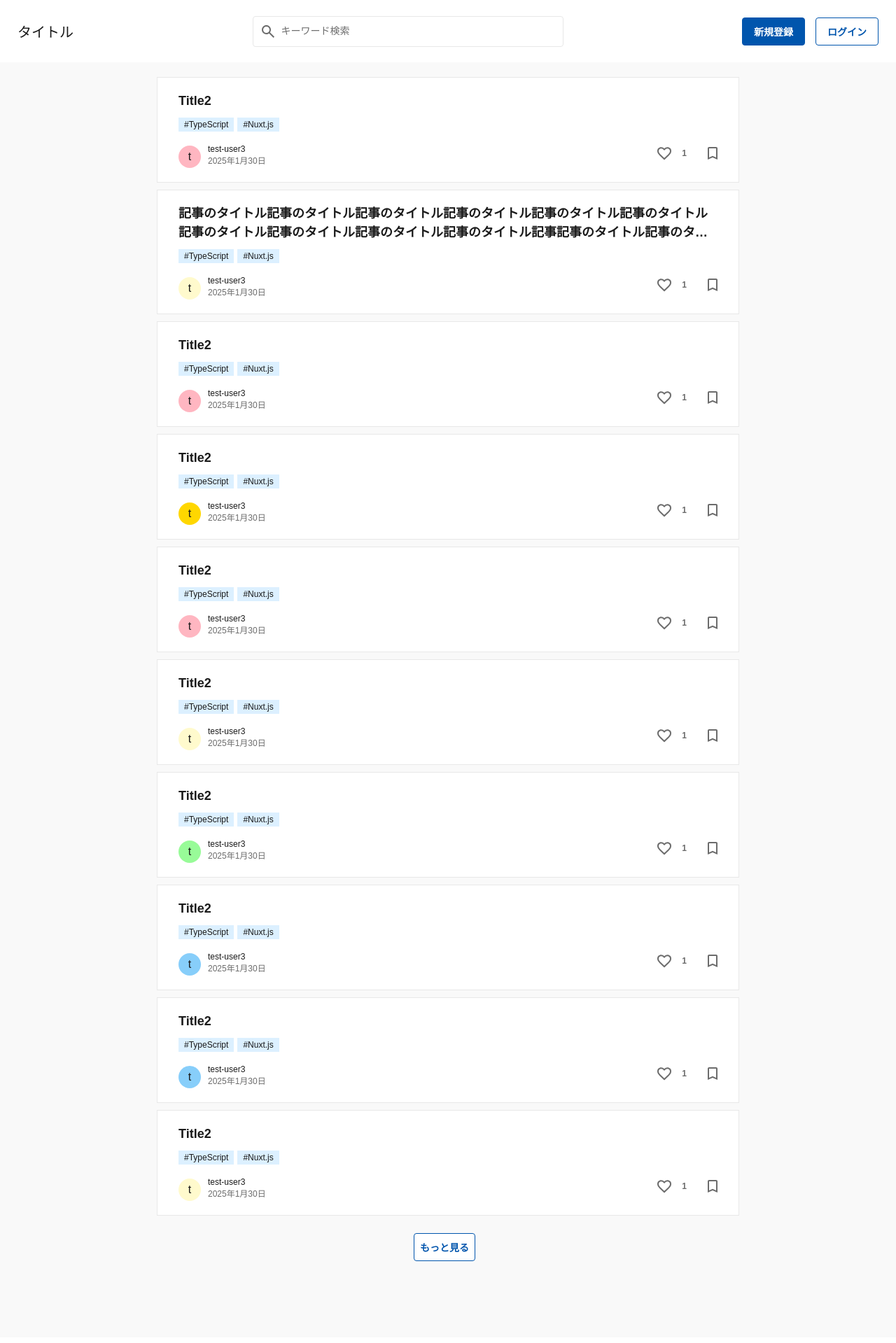
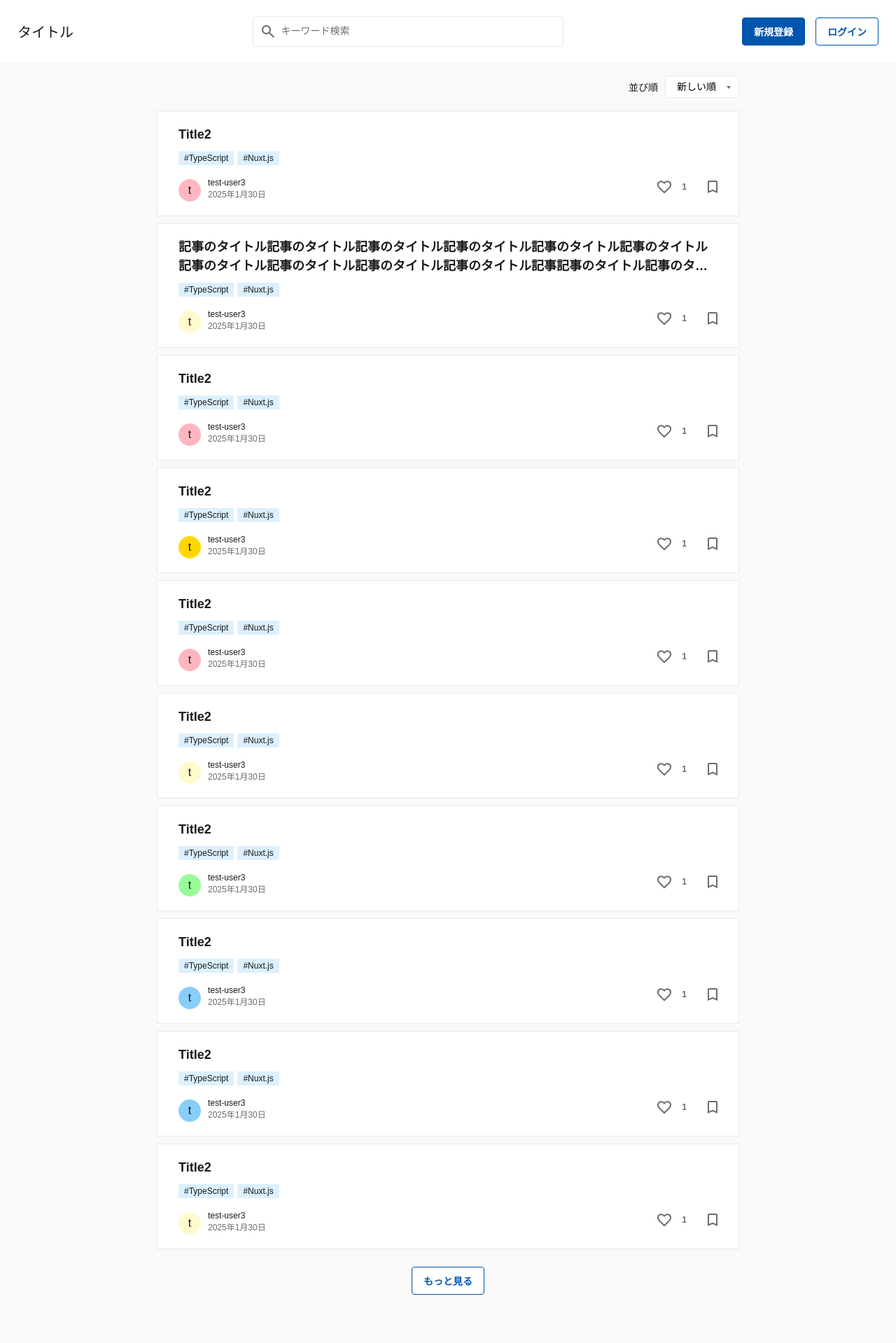
Before and after one commit to daichi0918/blue-log, a Next.js app in the folder frontend/: page / in a window 1280 px wide. Shown: the top 1919 px of the page at 70% size. Built offline with nearby package versions, Linux system fonts and the light colour scheme.

Commit message:
並び順の実装完了

```diff
--- a/frontend/src/components/molecules/Article/index.tsx
+++ b/frontend/src/components/molecules/ArticleCard/index.tsx
@@ -1,20 +1,20 @@
 import type { FC } from "react";
 import { memo } from "react";
 import Image from "next/image";
-import { type ArticleType } from "@/type/Article";
+import { type ArticleCardType } from "@/type/ArticleCard";
 import { formatDate } from "@/utils/getFormatDate";
 import { getRandomColor } from "@/utils/getRandomColor";
 
 import style from "./styles.module.css";
 
 /**
- * Article
+ * ArticleCard
  *
  * @package molecules
  */
 
-type ArticleProps = {
-  article: ArticleType;
+type ArticleCardProps = {
+  article: ArticleCardType;
 };
 
 /**
@@ -22,11 +22,11 @@ type ArticleProps = {
  * @param {ArticleProps}
  * @returns {JSX.Element}
  */
-export const Article: FC<ArticleProps> = memo((props) => {
+export const ArticleCard: FC<ArticleCardProps> = memo((props) => {
   const { article } = props;
 
   return (
-    <article key={article.id}>
+    <article key={article.id} className={style.articleItem}>
       <section className={style.articleTitle}>
         <h1>{article.title}</h1>
       </section>
--- a/frontend/src/components/molecules/Article/styles.module.css
+++ b/frontend/src/components/molecules/ArticleCard/styles.module.css
@@ -1,3 +1,18 @@
+.articleItem {
+  border: 1px solid var(--gray_02);
+  background: var(--gray_00);
+  display: flex;
+  flex-direction: column;
+  justify-content: center;
+  padding: 15px 30px;
+  cursor: pointer;
+  margin: 10px 0;
+}
+
+.articleItem > section {
+  margin: 5px 0;
+}
+
 .articleTitle {
   color: var(--gray_06);
   font-size: 1.8rem;
--- a/frontend/src/components/templates/HomeTemplate/index.tsx
+++ b/frontend/src/components/templates/HomeTemplate/index.tsx
@@ -6,7 +6,8 @@
  * @package templates
  */
 import { useState } from "react";
-import { Article } from "@/components/molecules/Article";
+import { BaseButton } from "@/components/atoms/BaseButton";
+import { ArticleCard } from "@/components/molecules/ArticleCard";
 import { Footer } from "@/components/molecules/Footer";
 import { NotLoginHeader } from "@/components/molecules/NotLoginHeader";
 import { ARTICLES_SAMPLE } from "@/constants/article/data";
@@ -23,18 +24,34 @@ export const HomeTemplate = () => {
     <>
       <NotLoginHeader />
       <main className={style.articlesContainer}>
-        <section></section>
+        {/* 並び替え */}
+        <section className={style.articleCardSort}>
+          <div className={style.sortTitleWrapper}>
+            <p className={style.sortTitle}>並び順</p>
+          </div>
+          <div className={style.selectWrapper}>
+            <select className={style.select}>
+              <option value="newest">新しい順</option>
+              <option value="oldest">古い順</option>
+              <option value="likes">いいね順</option>
+            </select>
+          </div>
+        </section>
+        {/* 記事一覧リスト */}
         <section>
           {ARTICLES_SAMPLE.length > 0 &&
             ARTICLES_SAMPLE.slice(0, articleDisplayLength).map((article) => (
-              <Article key={article.id} article={article} />
+              <ArticleCard key={article.id} article={article} />
             ))}
         </section>
+        {/* もっと見るボタン */}
         {ARTICLES_SAMPLE.length > articleDisplayLength && (
           <section className={style.showMore}>
-            <button className={`${style.button} ${style.buttonSignup}`}>
-              もっと見る
-            </button>
+            <BaseButton
+              color={"secondary"}
+              size={"medium"}
+              text={"もっと見る"}
+            />
           </section>
         )}
       </main>
--- a/frontend/src/components/templates/HomeTemplate/styles.module.css
+++ b/frontend/src/components/templates/HomeTemplate/styles.module.css
@@ -10,19 +10,45 @@
   width: 100%;
 }
 
-.articlesContainer article {
-  border: 1px solid var(--gray_02);
-  background: var(--gray_00);
+/* 並び替え */
+.articleCardSort {
   display: flex;
-  flex-direction: column;
-  justify-content: center;
-  padding: 15px 30px;
-  cursor: pointer;
-  margin: 10px 0;
+  justify-content: end;
+  align-items: center;
 }
 
-.articlesContainer article > section {
-  margin: 5px 0;
+.sortTitleWrapper {
+  margin-right: 10px;
+}
+
+.sortTitle {
+  font-size: 1.4rem;
+}
+
+.selectWrapper {
+  position: relative;
+}
+
+.selectWrapper::after {
+  content: "";
+  position: absolute;
+  top: 47%;
+  right: 12px;
+  border-right: 3.5px solid transparent;
+  border-left: 3.5px solid transparent;
+  border-top: 4px solid var(--gray_05);
+  border-bottom: 0;
+}
+
+.select {
+  padding: 5px 32px 5px 16px;
+  height: 32px;
+  background: var(--gray_00);
+  border: 1px solid var(--gray_03);
+  border-radius: 4px;
+  -webkit-appearance: none;
+  appearance: none;
+  font-size: 1.4rem;
 }
 
 /* もっとみる */
@@ -31,26 +57,3 @@
   justify-content: center;
   margin-top: 15px;
 }
-.button {
-  font-size: 1.4rem;
-  font-weight: bold;
-  border-radius: 4px;
-  /* padding: 10px 15px; */
-  margin-right: 10px;
-  min-width: 88px;
-  min-height: 40px;
-  border: 1px solid var(--blue_04);
-}
-
-.button:hover {
-  cursor: pointer;
-}
-
-.buttonSignup {
-  color: var(--blue_04);
-  background: var(--gray_00);
-}
-
-.buttonSignup:hover {
-  background: var(--gray_01);
-}
--- a/frontend/src/type/Article.ts
+++ b/frontend/src/type/ArticleCard.ts
@@ -1,13 +1,13 @@
 /**
- * Article
+ * ArticleCard
  *
  * @package interface
  */
 
 /**
- * TodoType
+ * ArticleCardType
  */
-export type ArticleType = {
+export type ArticleCardType = {
   id: number;
   title: string;
   tags: Array<string>;
```
